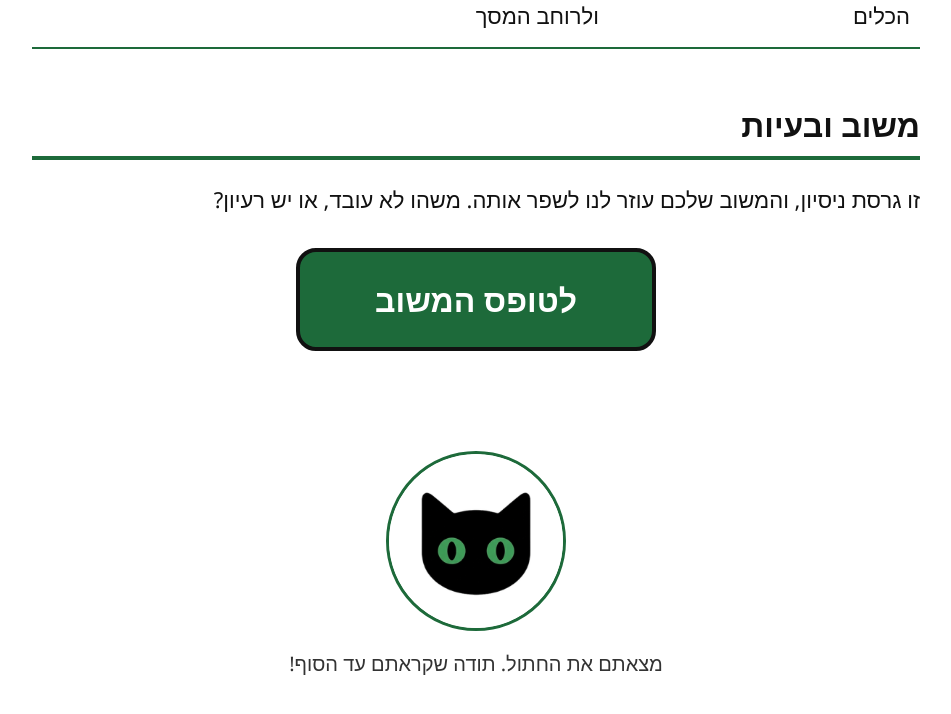
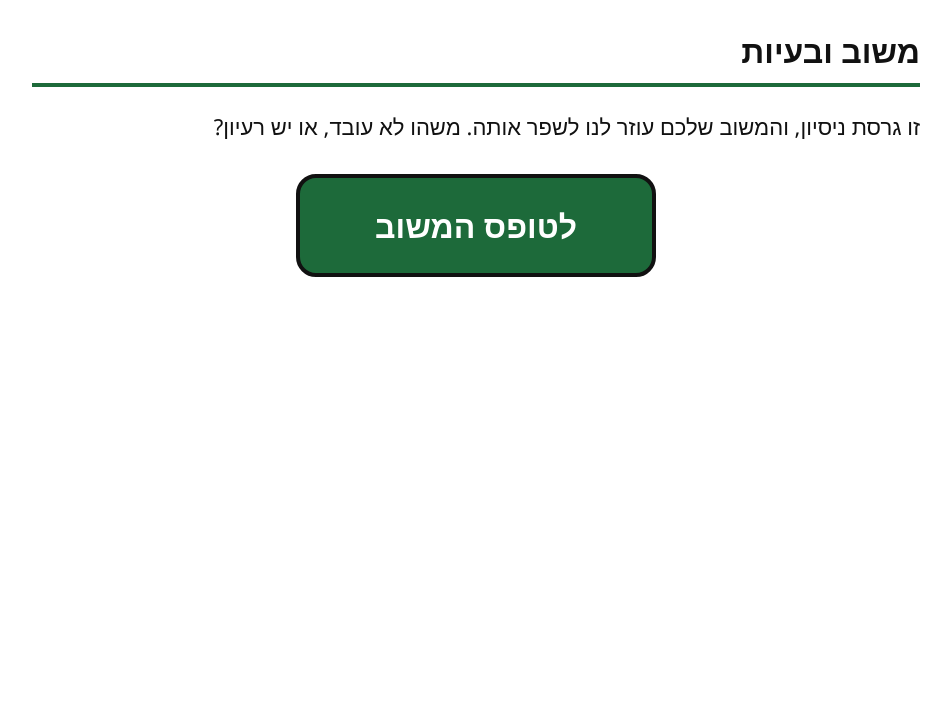
Before and after one commit to yaelnesher-cyber/ZOOMIES, a plain HTML site: page index.html in a window 1280 px wide. Shown: the part 3321-4035 px from the top of the page, without its empty margins (164-1115 px from the left). After the commit the page ends 3680 px from the top, so only its background shows below. Drawn offline with Linux system fonts and the light colour scheme.

Commit message:
Remove autostart note and the cat
Co-Authored-By: Claude Opus 5.5 <noreply@anthropic.com>
Claude-Session: https://claude.ai/code/session_01M44n9zb93S1VsoWm4V7ens

```diff
--- a/index.html
+++ b/index.html
@@ -77,10 +77,6 @@
   .download:hover { filter: brightness(1.15); }
   .sr { position:absolute; width:1px; height:1px; overflow:hidden; clip:rect(0 0 0 0); white-space:nowrap; }
   li, p { overflow-wrap: anywhere; }
-  .cat { text-align: center; margin: 5rem 0 1rem; }
-  .cat .disc { display: inline-block; width: 9rem; height: 9rem; background: #ffffff; border-radius: 50%; border: 3px solid var(--border); forced-color-adjust: none; overflow: hidden; }
-  .cat img { display: block; width: 100%; height: 100%; }
-  .cat p { font-size: 1rem; color: var(--muted); margin: .4rem 0 0; }
   .small { font-size: 1rem; color: var(--muted); text-align: center; margin: .5rem 0; }
   .card {
     background: var(--card); border: 3px solid var(--border);
@@ -173,7 +169,6 @@
       <li><b>Windows 11</b>, גרסה 24H2 או חדשה יותר.</li>
       <li>משטח מגע (טאצ'פד) או מסך מגע. אפשר להגדיל גם עם העכבר והמקלדת.</li>
       <li>עובדת לצד קוראי המסך NVDA ו-JAWS.</li>
-      <li>רוצים ש-Zoomies תיפתח לבד בכל כניסה ל-Windows? בתפריט של Zoomies (<kbd>Ctrl+Alt+M</kbd>) בוחרים <span class="btnname">זומיז נפתח מעצמו בכניסה ל-Windows</span>.</li>
     </ul>
   </section>
 
@@ -205,10 +200,6 @@
     <div class="download-wrap"><a class="download" href="https://docs.google.com/forms/d/e/1FAIpQLSfLUOmaajnmlx5TlHHOEHfPOGbzu_V_TGnNOxjH_e9AKFrFNQ/viewform" target="_blank" rel="noopener">לטופס המשוב<span class="sr"> (נפתח בכרטיסייה חדשה)</span></a></div>
     <p><!--/CONTACT--></p>
   </section>
-  <div class="cat">
-    <span class="disc"><img src="cat.png" alt="חתול שחור עם עיניים ירוקות מציץ" width="480" height="480"></span>
-    <p>מצאתם את החתול. תודה שקראתם עד הסוף!</p>
-  </div>
 </main>
 </body>
 </html>
```
Also changed, not shown: cat.png (deleted).
